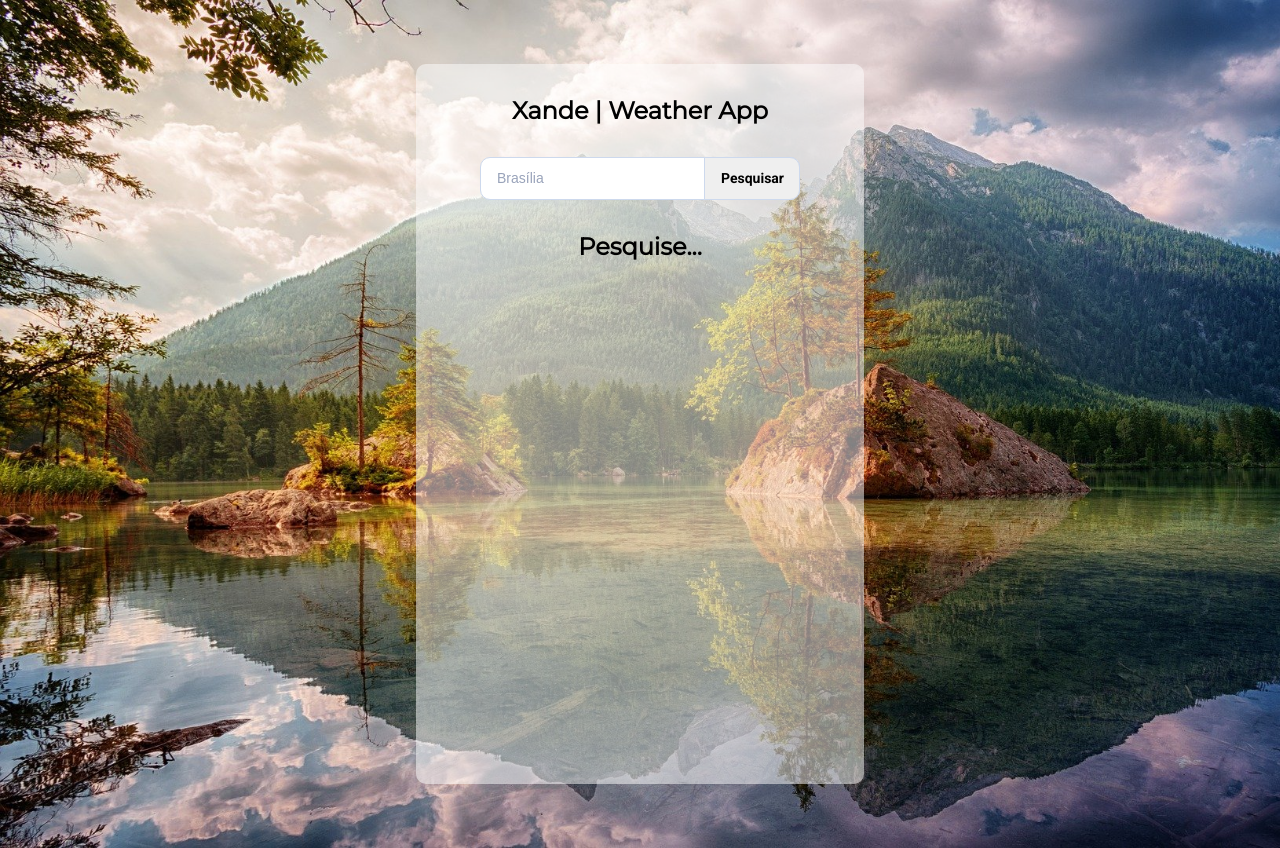
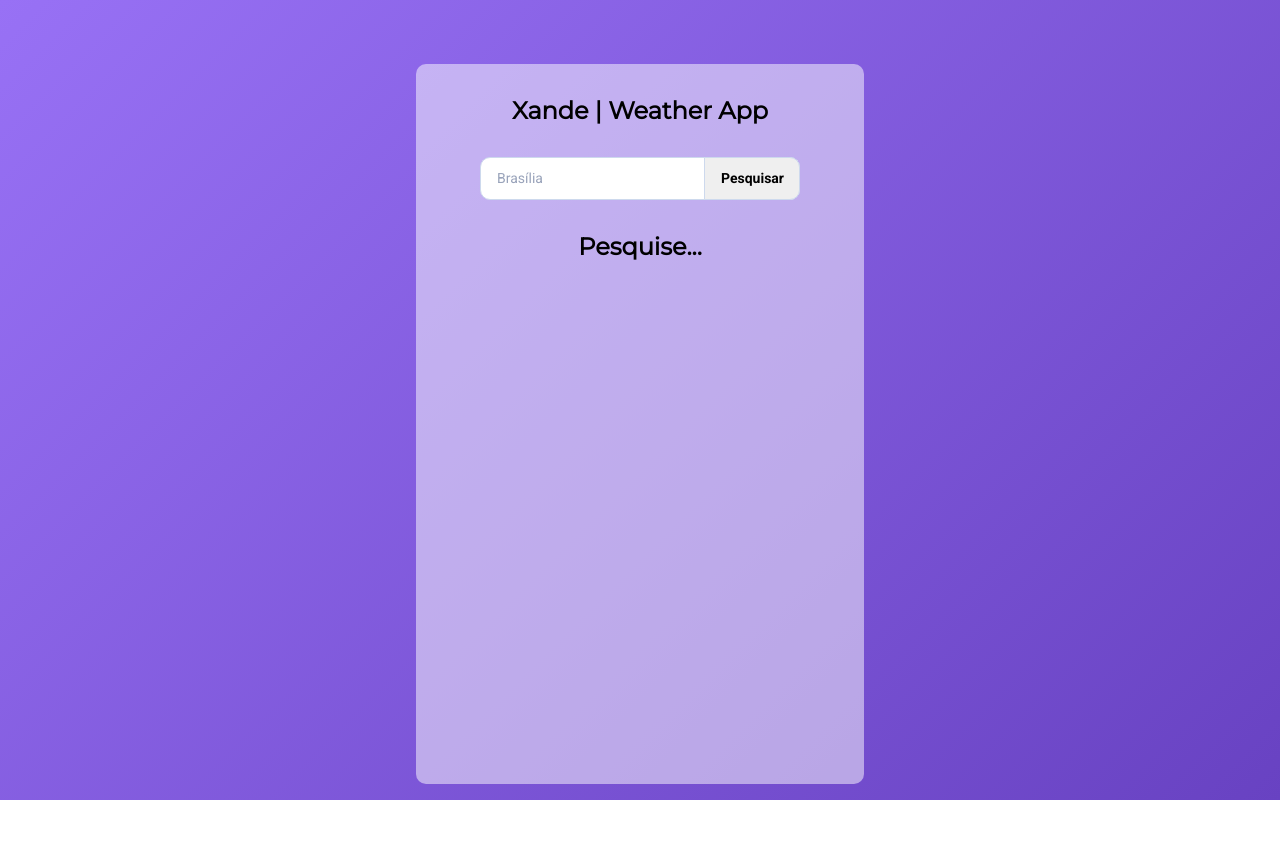
Before and after one commit to XandeBarros/weather-app, a React app: page / in a window 1280 px wide. After the commit the page ends 800 px from the top, so only its background shows below. Built offline with nearby package versions, Linux system fonts and the light colour scheme.

Commit message:
Estilização do Estilo Global

```diff
--- a/src/styles/global.js
+++ b/src/styles/global.js
@@ -1,20 +1,37 @@
 import { createGlobalStyle } from 'styled-components';
 
-import clear from '../assets/clear.jpg';
-import snow from '../assets/snow.jpg';
 
 export default createGlobalStyle`
   * {
     margin: 0;
     padding: 0;
     box-sizing: border-box;
-    font-family: sans-serif;
+    font-family: 'Roboto', sans-serif;
   }
 
   body {
     padding: 2rem;
-    background-image: ${({ theme }) => theme.code === '0000' ? `url(${clear})` : `url(${snow})`};
+    background-image: ${({ theme }) => Number(theme.code) === 0 ?
+      'linear-gradient(135deg, #9871F5, #6842C2)' : Number(theme.code) === 1000 ?
+      'linear-gradient(135deg, rgb(255,220,26), rgb(254,174,67))' : Number(theme.code) >= 1003 && Number(theme.code) <= 1006 ?
+      'linear-gradient(135deg, rgb(243,31,116), rgb(159,32,95))' : Number(theme.code) >= 1009 && Number(theme.code) <= 1063 ?
+      'linear-gradient(135deg, rgb(146,39,143), rgb(102,46,146))' : Number(theme.code) >= 1066 && Number(theme.code) <= 1171 ?
+      'linear-gradient(135deg, rgb(55,203,248), rgb(12,147,207))' : Number(theme.code) >= 1180 && Number(theme.code) <= 1195 ?
+      'linear-gradient(135deg, rgb(229,234,232), rgb(149,149,149))' : Number(theme.code) >= 1201 && Number(theme.code) <= 1237 ?
+      'linear-gradient(135deg, rgb(55,203,248), rgb(12,147,207))' : Number(theme.code) >= 1240 && Number(theme.code) <= 1246 ?
+      'linear-gradient(135deg, rgb(229,234,232), rgb(149,149,149))' : Number(theme.code) >= 1249 && Number(theme.code) <= 1264 ?
+      'linear-gradient(135deg, rgb(55,203,248), rgb(12,147,207))' : Number(theme.code) >= 1273 && Number(theme.code) <= 1282 ?
+      'linear-gradient(135deg, rgb(229,234,232), rgb(149,149,149))' : 'linear-gradient(135deg, #9871F5, #6842C2)'
+    };
     background-repeat: no-repeat;
     background-size: cover;
+    height: 100vh;
+    width: 100vw;
+
+    @media(max-width: 500px) {
+      width: 100vw;
+      height: 100vh;
+      padding: 0;
+    }
   }
 `;
```
